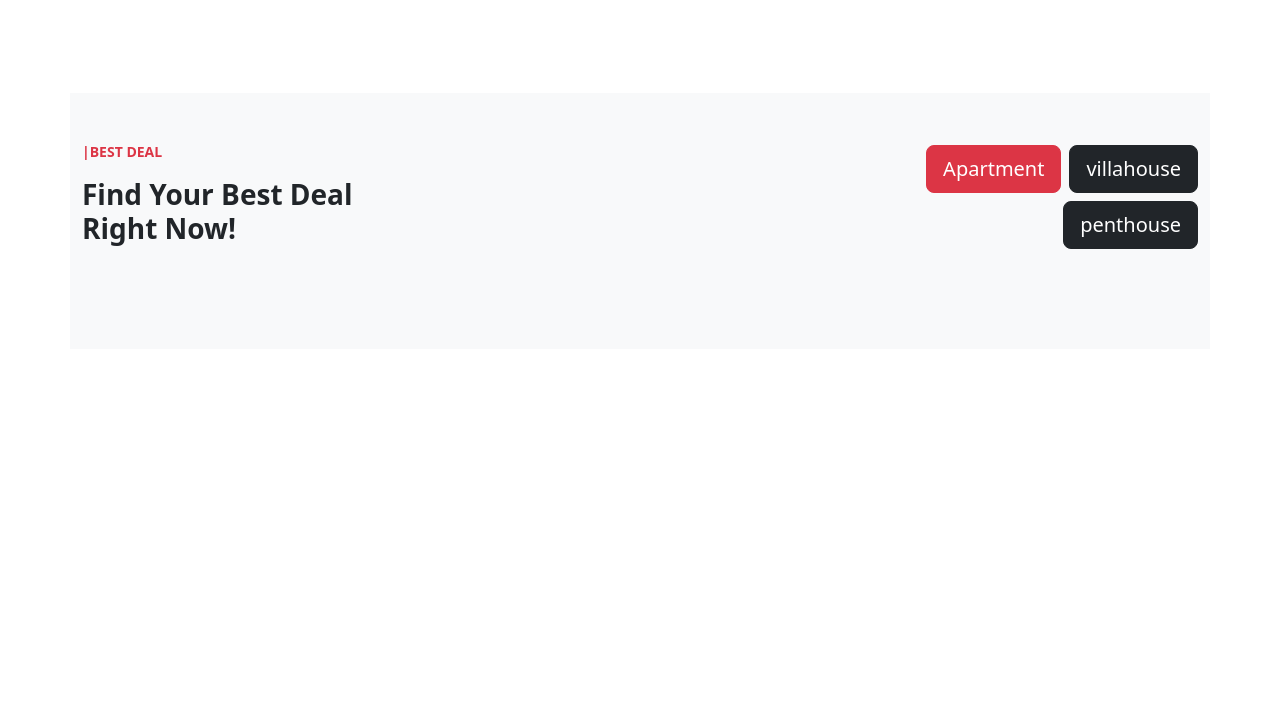
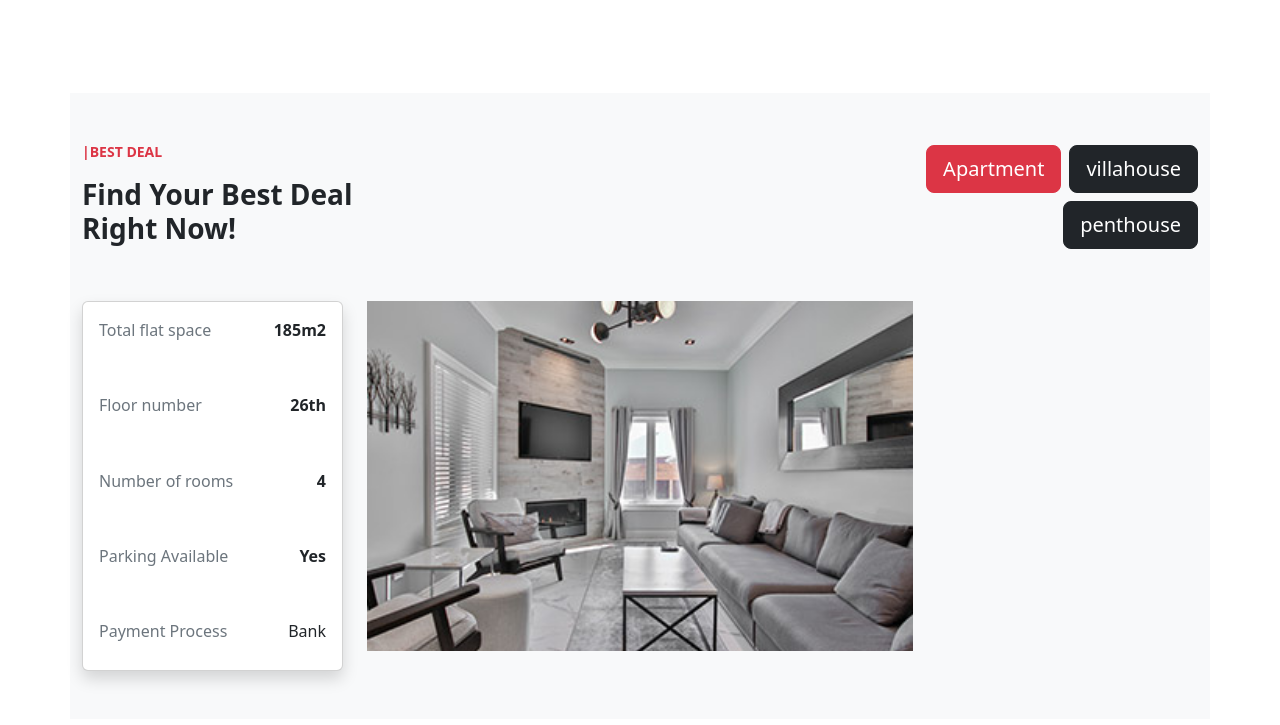
Before and after one commit to teja-kp/villa, a plain HTML site: page propertydetails.html in a window 1280 px wide. Shown: the part 1484-2209 px from the top of the page. Before the commit the page ends 1881 px from the top, so only its background shows below. Drawn offline with nearby package versions, Linux system fonts and the light colour scheme.

Commit message:
column image is created

```diff
--- a/propertydetails.html
+++ b/propertydetails.html
@@ -180,6 +180,38 @@
 
   <!--row2-->
   <div class="row align-items-start gx-4">
+    <!--column1: Card-->
+    <div class="col-md-3 col-12 d-flex justify-content-center mb-3 mb-md-0">
+      <div class="card shadow" style="width:100%; max-width:17rem; min-height:370px;">
+          <div class="card-body d-flex justify-content-between mb-2">
+            <span class="text-secondary">Total flat space</span>
+            <span class="fw-bold">185m2</span>
+          </div>
+          <div class="card-body d-flex justify-content-between mb-2">
+            <span class="text-secondary">Floor number</span>
+            <span class="fw-bold">26th</span>
+          </div>
+          <div class="card-body d-flex justify-content-between mb-2">
+            <span class="text-secondary">Number of rooms</span>
+            <span class="fw-bold">4</span>
+          </div>
+          <div class="card-body d-flex justify-content-between mb-2">
+            <span class="text-secondary">Parking Available</span>
+            <span class="fw-bold">Yes</span>
+          </div>
+          <div class="card-body d-flex justify-content-between">
+            <span class="text-secondary">Payment Process</span>
+            <span>Bank</span>
+          </div>
+      </div>
+    </div>
+
+    <!--column2: Image-->
+    <div class="col-md-6 col-12 d-flex justify-content-center mb-3 mb-md-0">
+      <img src="./p-images/property-05.jpg" class="img-fluid" style="max-height:350px; object-fit:cover; width:100%;">
+    </div>
+
+
 
 </body>
 </html>
```
